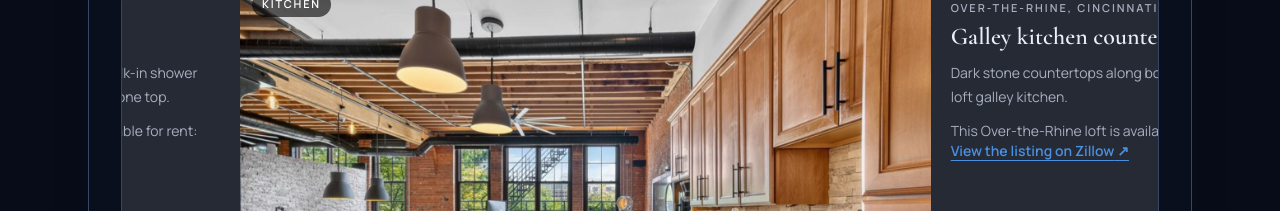
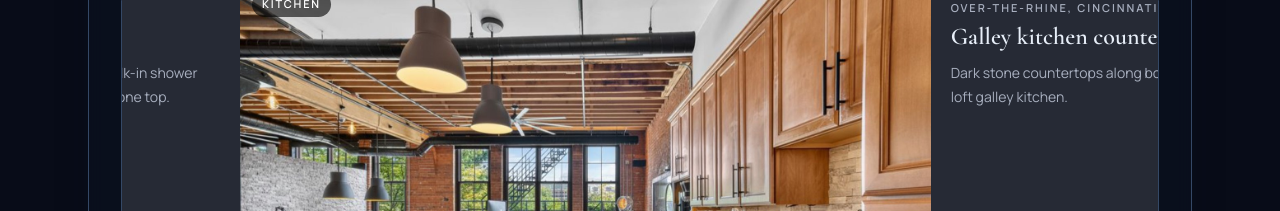
Before and after one commit to 0xwaya/urbanstone, a Next.js app in the folder frontend/: page / in a window 1280 px wide. Shown: the part 2480-2691 px from the top of the page. Built offline with nearby package versions, Linux system fonts and the light colour scheme; no server answers.

Commit message:
Projects gallery: remove Zillow listing link (Edward, Oct 31)

```diff
--- a/frontend/data/projects.js
+++ b/frontend/data/projects.js
@@ -19,12 +19,7 @@ export const jobs = {
     'real-job-01': {
         title: { en: 'Over-the-Rhine loft', es: 'Loft en Over-the-Rhine' },
         location: 'Over-the-Rhine, Cincinnati',
-        // Approved by Edward 2026-10-31. RENTAL listing: never describe this unit as for sale.
-        listing: {
-            url: 'https://www.zillow.com/homedetails/214-E-14th-St-Unit-2A-Cincinnati-OH-45202/2058257360_zpid/',
-            text: { en: 'This Over-the-Rhine loft is available for rent', es: 'Este loft en Over-the-Rhine está disponible para renta' },
-            linkText: { en: 'View the listing on Zillow', es: 'Ver el anuncio en Zillow' },
-        },
+        // Edward 2026-10-31: no rental/listing link on the site (Zillow has no affiliate program).
     },
 };
 
```
Also changed, not shown: 2 other files (tests, documents, lock files or other folders).
